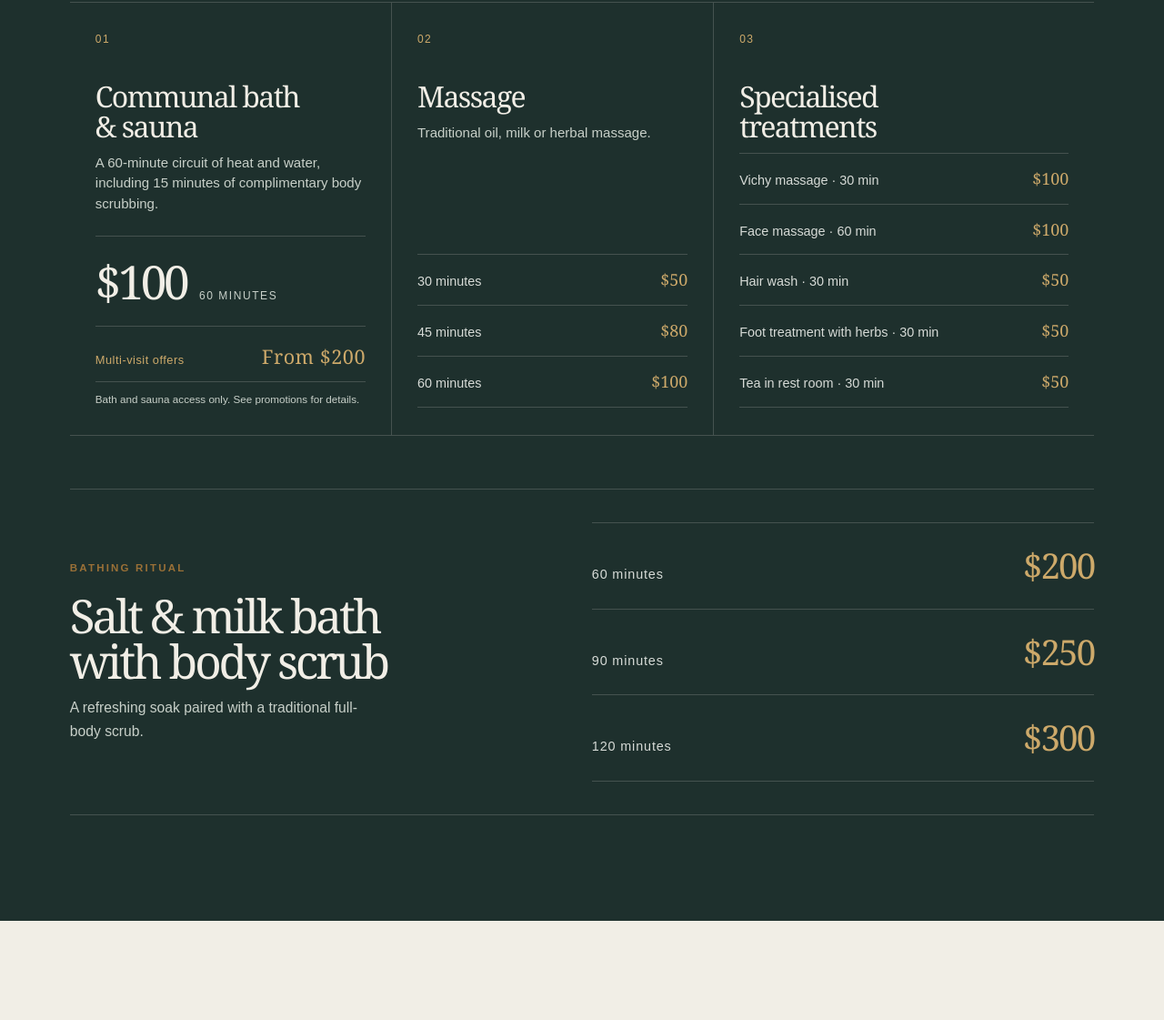
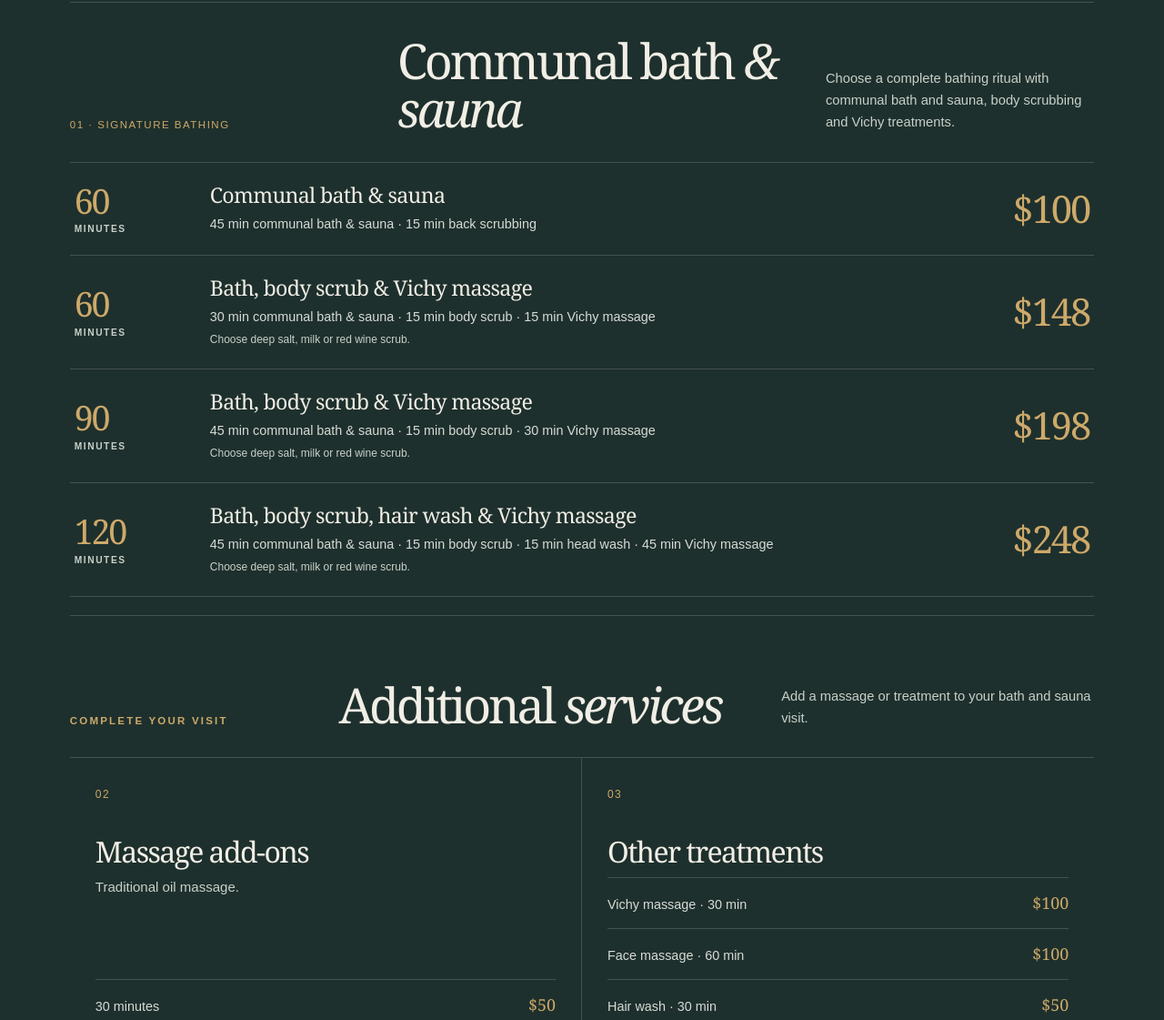
Before and after one commit to christts2025-tech/abh, a plain HTML site: page index.html in a window 1280 px wide. Shown: the part 2181-3302 px from the top of the page at 91% size. Drawn offline with Linux system fonts and the light colour scheme.

Commit message:
Revamp service offerings with new signature bathing packages and updated styling

```diff
--- a/index.html
+++ b/index.html
@@ -58,17 +58,19 @@
             <div><p class="eyebrow gold">Treatments &amp; bathing</p><h2>Choose your <em>ritual.</em></h2></div>
             <p>All appointments are arranged by phone so we can help create the right visit for you.</p>
           </div>
-          <div class="service-grid">
-            <article class="service-card featured"><span class="service-number">01</span><h3>Communal bath<br />&amp; sauna</h3><p>A 60-minute circuit of heat and water, including 15 minutes of complimentary body scrubbing.</p><div class="price"><strong>$100</strong><span>60 minutes</span></div><div class="special">Multi-visit offers <b>From $200</b><small>Bath and sauna access only. See promotions for details.</small></div></article>
-            <article class="service-card"><span class="service-number">02</span><h3>Massage</h3><p>Traditional oil, milk or herbal massage.</p><ul><li><span>30 minutes</span><b>$50</b></li><li><span>45 minutes</span><b>$80</b></li><li><span>60 minutes</span><b>$100</b></li></ul></article>
-            <article class="service-card"><span class="service-number">03</span><h3>Specialised<br />treatments</h3><ul><li><span>Vichy massage · 30 min</span><b>$100</b></li><li><span>Face massage · 60 min</span><b>$100</b></li><li><span>Hair wash · 30 min</span><b>$50</b></li><li><span>Foot treatment with herbs · 30 min</span><b>$50</b></li><li><span>Tea in rest room · 30 min</span><b>$50</b></li></ul></article>
+          <div class="bath-menu">
+            <div class="bath-menu-heading"><span class="service-number">01 · SIGNATURE BATHING</span><h3>Communal bath <em>&amp; sauna</em></h3><p>Choose a complete bathing ritual with communal bath and sauna, body scrubbing and Vichy treatments.</p></div>
+            <div class="bath-package-list">
+              <article class="bath-package"><div class="package-time">60 <span>minutes</span></div><div class="package-detail"><h4>Communal bath &amp; sauna</h4><p>45 min communal bath &amp; sauna · 15 min back scrubbing</p></div><strong class="package-price">$100</strong></article>
+              <article class="bath-package"><div class="package-time">60 <span>minutes</span></div><div class="package-detail"><h4>Bath, body scrub &amp; Vichy massage</h4><p>30 min communal bath &amp; sauna · 15 min body scrub · 15 min Vichy massage</p><small>Choose deep salt, milk or red wine scrub.</small></div><strong class="package-price">$148</strong></article>
+              <article class="bath-package"><div class="package-time">90 <span>minutes</span></div><div class="package-detail"><h4>Bath, body scrub &amp; Vichy massage</h4><p>45 min communal bath &amp; sauna · 15 min body scrub · 30 min Vichy massage</p><small>Choose deep salt, milk or red wine scrub.</small></div><strong class="package-price">$198</strong></article>
+              <article class="bath-package"><div class="package-time">120 <span>minutes</span></div><div class="package-detail"><h4>Bath, body scrub, hair wash &amp; Vichy massage</h4><p>45 min communal bath &amp; sauna · 15 min body scrub · 15 min head wash · 45 min Vichy massage</p><small>Choose deep salt, milk or red wine scrub.</small></div><strong class="package-price">$248</strong></article>
+            </div>
           </div>
-          <div class="scrub-packages">
-            <div class="scrub-heading"><p class="eyebrow gold">Bathing ritual</p><h3>Salt &amp; milk bath<br />with body scrub</h3><p>A refreshing soak paired with a traditional full-body scrub.</p></div>
-            <div class="scrub-prices">
-              <div><span>60 minutes</span><strong>$200</strong></div>
-              <div><span>90 minutes</span><strong>$250</strong></div>
-              <div><span>120 minutes</span><strong>$300</strong></div>
+          <div class="additional-services"><div class="additional-heading"><p class="eyebrow gold">Complete your visit</p><h3>Additional <em>services</em></h3><p>Add a massage or treatment to your bath and sauna visit.</p></div>
+            <div class="service-grid add-on-grid">
+              <article class="service-card"><span class="service-number">02</span><h3>Massage add-ons</h3><p>Traditional oil massage.</p><ul><li><span>30 minutes</span><b>$50</b></li><li><span>45 minutes</span><b>$80</b></li><li><span>60 minutes</span><b>$100</b></li></ul></article>
+              <article class="service-card"><span class="service-number">03</span><h3>Other treatments</h3><ul><li><span>Vichy massage · 30 min</span><b>$100</b></li><li><span>Face massage · 60 min</span><b>$100</b></li><li><span>Hair wash · 30 min</span><b>$50</b></li><li><span>Foot treatment with herbs · 30 min</span><b>$50</b></li><li><span>Tea in rest room · 30 min</span><b>$50</b></li></ul></article>
             </div>
           </div>
         </div>
--- a/styles.css
+++ b/styles.css
@@ -109,3 +109,24 @@
 .parking-bays img{aspect-ratio:4/3}
 .parking-photo figcaption{margin-top:12px;font-size:.68rem;line-height:1.5;letter-spacing:.1em;text-transform:uppercase;color:#626a64}
 @media(max-width:760px){.parking{padding-top:76px;padding-bottom:78px;grid-template-columns:1fr;gap:30px}.parking-heading h2{font-size:clamp(3.1rem,13vw,4.5rem);margin-bottom:20px}.parking-heading>p:last-child{font-size:1rem}.parking-photos{gap:12px}.parking-photo figcaption{font-size:.57rem;letter-spacing:.06em}}
+
+/* Signature bath and sauna packages lead the services price list */
+.bath-menu{border-top:1px solid var(--line);border-bottom:1px solid var(--line);padding:38px 0 20px}
+.bath-menu-heading{display:grid;grid-template-columns:.9fr 1.2fr .8fr;gap:28px;align-items:end;margin-bottom:31px}
+.bath-menu-heading .service-number{color:var(--gold);font-size:.72rem;letter-spacing:.13em}
+.bath-menu-heading h3,.additional-heading h3{font-family:Georgia,serif;font-size:clamp(2.2rem,4.2vw,4.2rem);font-weight:400;letter-spacing:-.06em;line-height:.98;margin:0}
+.bath-menu-heading p,.additional-heading>p:last-child{margin:0;color:#c8d0c9;font-size:.92rem;line-height:1.65}
+.bath-package-list{border-top:1px solid var(--line)}
+.bath-package{display:grid;grid-template-columns:125px 1fr auto;gap:24px;align-items:center;padding:23px 5px;border-bottom:1px solid var(--line)}
+.package-time{font-family:Georgia,serif;font-size:2.35rem;line-height:1;color:var(--gold);letter-spacing:-.06em;white-space:nowrap}
+.package-time span{display:block;margin-top:7px;font: bold .64rem Arial,Helvetica,sans-serif;letter-spacing:.15em;text-transform:uppercase;color:#c8d0c9}
+.package-detail h4{font-family:Georgia,serif;font-size:1.45rem;line-height:1.1;font-weight:400;margin:0 0 7px;letter-spacing:-.03em}
+.package-detail p{margin:0;color:#d7dbd7;font-size:.9rem;line-height:1.55}
+.package-detail small{display:block;margin-top:5px;color:#c8d0c9;font-size:.75rem}
+.package-price{font-family:Georgia,serif;font-size:2.6rem;line-height:1;color:var(--gold);font-weight:400;letter-spacing:-.05em;white-space:nowrap}
+.additional-services{margin-top:72px}
+.additional-heading{display:grid;grid-template-columns:.7fr 1.2fr .9fr;gap:28px;align-items:end;margin-bottom:30px}
+.additional-heading .eyebrow{margin:0;color:var(--gold)}
+.add-on-grid{grid-template-columns:1fr 1fr;border-top:1px solid var(--line);border-bottom:1px solid var(--line)}
+.add-on-grid .service-card{min-height:320px}
+@media(max-width:760px){.bath-menu{padding:28px 0 12px}.bath-menu-heading,.additional-heading{grid-template-columns:1fr;gap:12px;margin-bottom:23px}.bath-menu-heading h3,.additional-heading h3{font-size:2.7rem}.bath-menu-heading p,.additional-heading>p:last-child{max-width:360px}.bath-package{grid-template-columns:78px 1fr;gap:13px;padding:20px 0;align-items:start}.package-time{font-size:1.9rem}.package-time span{font-size:.56rem}.package-detail h4{font-size:1.25rem}.package-detail p{font-size:.82rem}.package-detail small{font-size:.71rem}.package-price{grid-column:2;grid-row:1;justify-self:end;font-size:1.9rem}.package-detail{grid-column:1/-1;grid-row:2}.additional-services{margin-top:49px}.add-on-grid{display:block}.add-on-grid .service-card{min-height:0}}
```
